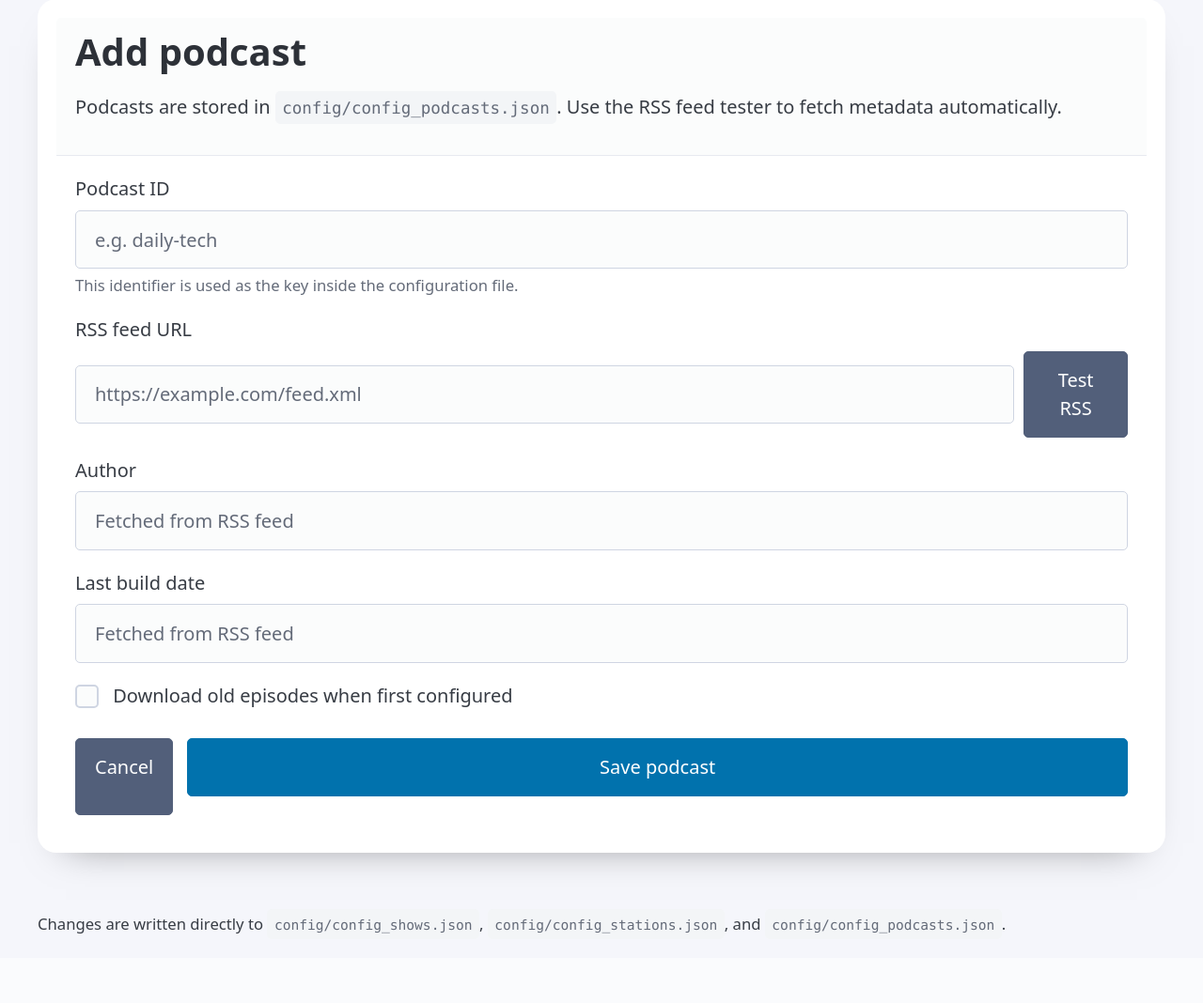
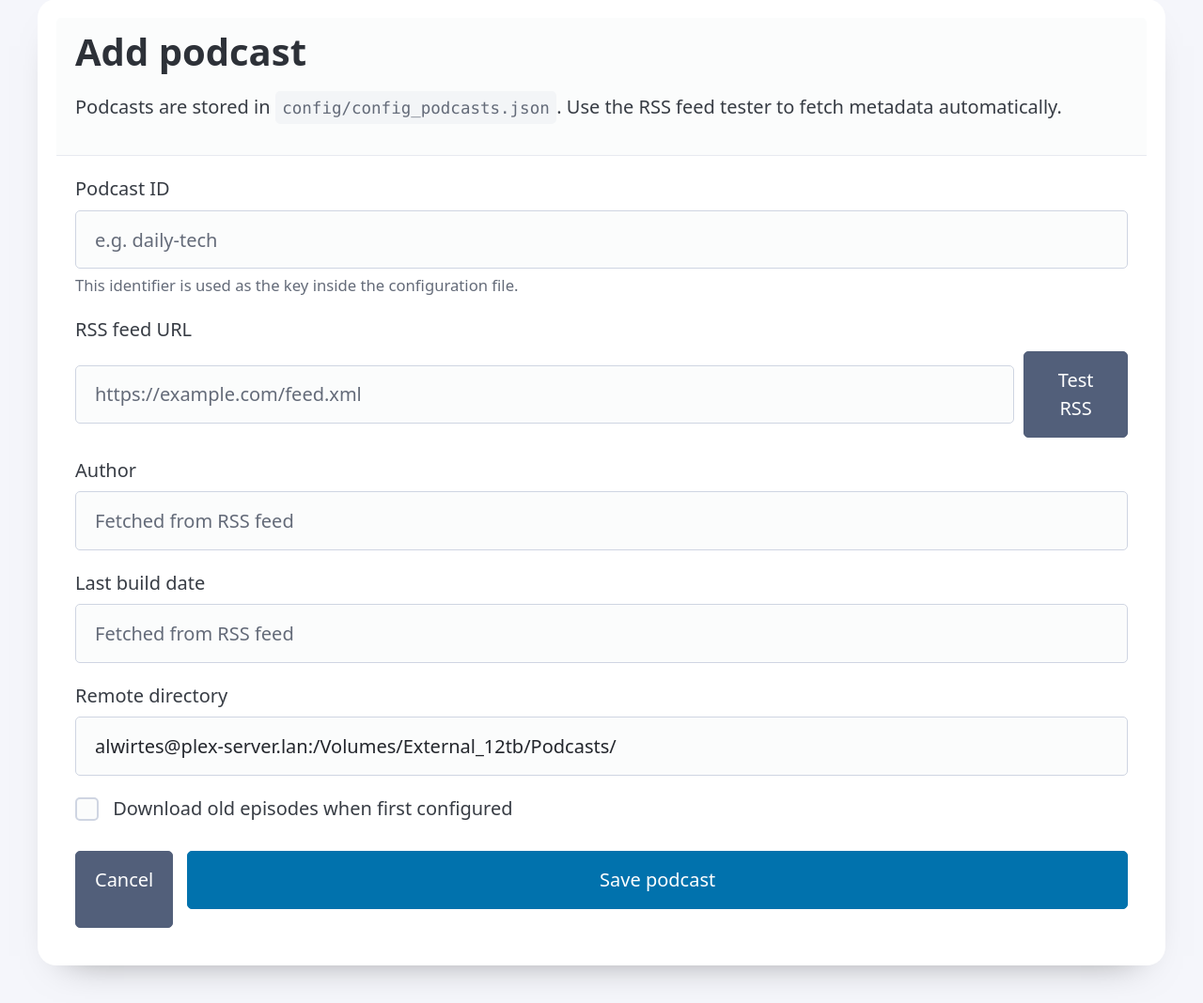
Before and after one commit to wirtes/radio_recorder_web_ui, a Flask app: page /podcasts/new in a window 1280 px wide. Shown: the part 91-1159 px from the top of the page at 94% size. Before the commit the page ends 1085 px from the top, so only its background shows below. Run offline with Flask 3, Linux system fonts and the light colour scheme; some libraries are stand-ins or nearby versions.

Commit message:
Add remote directory metadata to podcasts

```diff
--- a/app.py
+++ b/app.py
@@ -25,6 +25,7 @@ PODCASTS_FILE = CONFIG_DIR / "config_podcasts.json"
 
 DEFAULT_REMOTE_DIRECTORY = "alwirtes@plex-server.lan:/Volumes/External_12tb/Plex/Radio\\ Rips/"
 DEFAULT_ARTWORK_PATH = "/home/alw/code/radio_recorder_host/config/art/generic.jpg"
+DEFAULT_PODCAST_REMOTE_DIRECTORY = "alwirtes@plex-server.lan:/Volumes/External_12tb/Podcasts/"
 
 SHOW_FIELDS: Tuple[Tuple[str, str], ...] = (
     ("show", "Show name"),
@@ -168,7 +169,11 @@ def delete_show(show_key: str):
 def list_podcasts():
     podcasts = load_json(PODCASTS_FILE)
     sorted_podcasts = dict(sorted(podcasts.items(), key=lambda item: item[0].lower()))
-    return render_template("podcasts/index.html", podcasts=sorted_podcasts)
+    return render_template(
+        "podcasts/index.html",
+        podcasts=sorted_podcasts,
+        default_remote_directory=DEFAULT_PODCAST_REMOTE_DIRECTORY,
+    )
 
 
 @app.route("/podcasts/new", methods=["GET", "POST"])
@@ -184,6 +189,7 @@ def create_podcast():
             "author": "",
             "last_build_date": "",
             "download_old_episodes": False,
+            "remote_directory": DEFAULT_PODCAST_REMOTE_DIRECTORY,
         },
         form_action=url_for("create_podcast"),
     )
@@ -202,7 +208,12 @@ def edit_podcast(podcast_id: str):
     return render_template(
         "podcasts/form.html",
         podcast_id=podcast_id,
-        podcast_data=podcasts[podcast_id],
+        podcast_data={
+            **podcasts[podcast_id],
+            "remote_directory": podcasts[podcast_id].get(
+                "remote_directory", DEFAULT_PODCAST_REMOTE_DIRECTORY
+            ),
+        },
         form_action=url_for("edit_podcast", podcast_id=podcast_id),
     )
 
@@ -214,6 +225,10 @@ def handle_podcast_submission(original_id: str | None = None):
     author = request.form.get("author", "").strip()
     last_build_date = request.form.get("last_build_date", "").strip()
     download_old_episodes = request.form.get("download_old_episodes") == "on"
+    remote_directory = request.form.get("remote_directory", "").strip()
+
+    if not remote_directory:
+        remote_directory = DEFAULT_PODCAST_REMOTE_DIRECTORY
 
     if not podcast_id:
         flash("A podcast ID is required.", "error")
@@ -237,6 +252,7 @@ def handle_podcast_submission(original_id: str | None = None):
         "author": author,
         "last_build_date": last_build_date,
         "download_old_episodes": download_old_episodes,
+        "remote_directory": remote_directory,
     }
 
     save_json(PODCASTS_FILE, podcasts)
--- a/static/styles.css
+++ b/static/styles.css
@@ -43,6 +43,23 @@ nav ul li a.active {
 
 .table-wrapper table td.actions form {
   margin: 0;
+}
+
+.table-wrapper table tr.podcast-remote-row td {
+  background: #f9fafb;
+  font-size: 0.85rem;
+  color: #374151;
+  padding-top: 0;
+}
+
+.table-wrapper table tr.podcast-remote-row td .label {
+  display: inline-block;
+  margin-right: 0.5rem;
+  font-weight: 600;
+  text-transform: uppercase;
+  letter-spacing: 0.05em;
+  font-size: 0.75rem;
+  color: #6b7280;
 }
 
 .table-wrapper table td.actions a[role="button"] {
--- a/templates/podcasts/form.html
+++ b/templates/podcasts/form.html
@@ -23,6 +23,9 @@
 
       <label for="last_build_date">Last build date</label>
       <input type="text" id="last_build_date" name="last_build_date" value="{{ request.form.get('last_build_date', podcast_data['last_build_date']) }}" placeholder="Fetched from RSS feed">
+
+      <label for="remote_directory">Remote directory</label>
+      <input type="text" id="remote_directory" name="remote_directory" value="{{ request.form.get('remote_directory', podcast_data['remote_directory']) }}" required>
 
       {% if request.method == 'POST' %}
         {% set download_checked = request.form.get('download_old_episodes') is not none %}
--- a/templates/podcasts/index.html
+++ b/templates/podcasts/index.html
@@ -36,6 +36,12 @@
                 </form>
               </td>
             </tr>
+            <tr class="podcast-remote-row">
+              <td colspan="6">
+                <span class="label">Remote directory</span>
+                <code>{{ data.get('remote_directory', default_remote_directory) }}</code>
+              </td>
+            </tr>
           {% endfor %}
         </tbody>
       </table>
```
Also changed, not shown: config/config_podcasts.json (added, +9 -0 lines).
